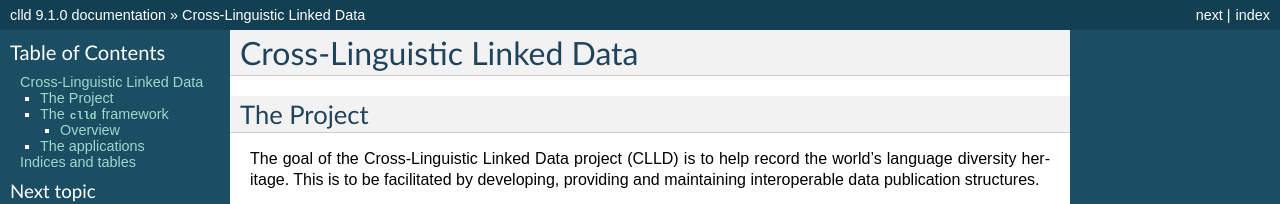
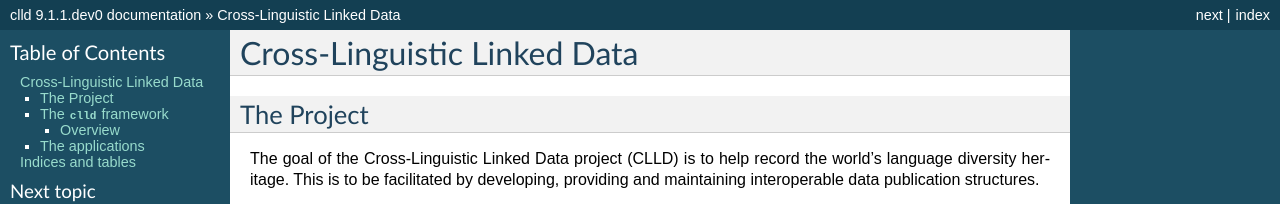
Before and after one commit to clld/clld, a Sphinx documentation site: the page built from docs/index.rst, in a window 1280 px wide and 900 px high. Shown: the top 204 px of the window. Built offline with Sphinx 7.4.7, drawn with Linux system fonts in a browser that asks for light colours; some of the changed text lies outside the part shown.

Commit message:
bump version for development

```diff
--- a/docs/conf.py
+++ b/docs/conf.py
@@ -51,10 +51,10 @@ copyright = u'Max Planck Society'
 # built documents.
 #
 # The full version, including alpha/beta/rc tags.
-release = '9.1.0'
+release = '9.1.1.dev0'
 
 # The short X.Y version.
-version = '9.1.0'
+version = '9.1.1.dev0'
 
 # The language for content autogenerated by Sphinx. Refer to documentation
 # for a list of supported languages.
--- a/setup.py
+++ b/setup.py
@@ -3,7 +3,7 @@ from setuptools import setup, find_packages
 
 setup(
     name='clld',
-    version='9.1.0',
+    version='9.1.1.dev0',
     description=(
         'Python library supporting the development of cross-linguistic databases'),
     long_description=open('README.md').read(),
--- a/src/clld/__init__.py
+++ b/src/clld/__init__.py
@@ -3,7 +3,7 @@ import collections
 from clld.db.models import common
 from clld import interfaces
 
-__version__ = "9.1.0"
+__version__ = "9.1.1.dev0"
 
 
 class Resource(collections.namedtuple('Resource', 'name model interface with_index with_rdfdump')):
```
